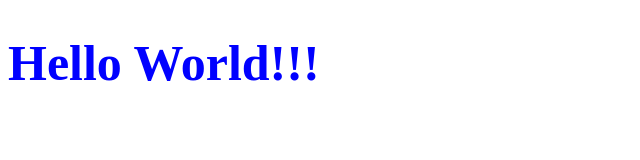
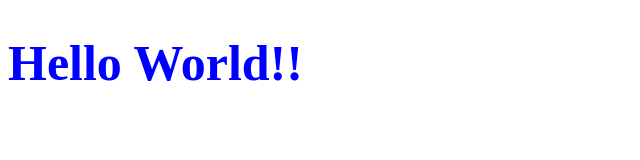
Before and after one commit to Rodzy28/first-project, a plain HTML site: page index.html in a window 1280 px wide. Shown: the full height of the page, 0-640 px from the left. Drawn offline with Linux system fonts and the light colour scheme.

Commit message:
тест работы пуш

```diff
--- a/index.html
+++ b/index.html
@@ -7,6 +7,6 @@
     <title>Document</title>
   </head>
   <body>
-    <h1>Hello World!!!</h1>
+    <h1>Hello World!!</h1>
   </body>
 </html>
```
